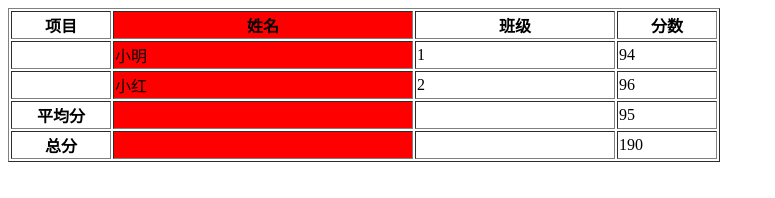
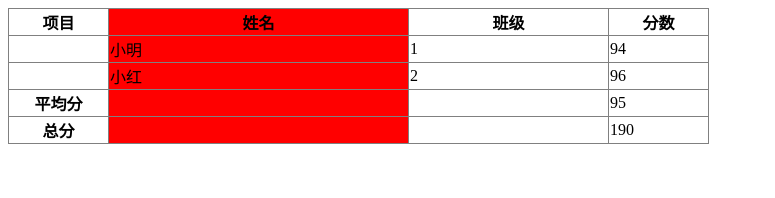
Before and after one commit to ppambler/test-demo, a plain HTML site: page M3/d5/table.html in a window 1280 px wide. Shown: the whole page, without its empty margins (0-775 px from the left). Drawn offline with Linux system fonts and the light colour scheme.

Commit message:
合并table和td的边框

```diff
--- a/M3/d5/table.html
+++ b/M3/d5/table.html
@@ -5,6 +5,12 @@
     <meta name="viewport" content="width=device-width, initial-scale=1.0">
     <meta http-equiv="X-UA-Compatible" content="ie=edge">
     <title>Document</title>
+    <style>
+        /* table和td之间默认是有边框的，因此通过以下样式可合并边框 */
+        table {
+            border-collapse: collapse;
+        }
+    </style>
 </head>
 <body>
     <!-- table -->
```
